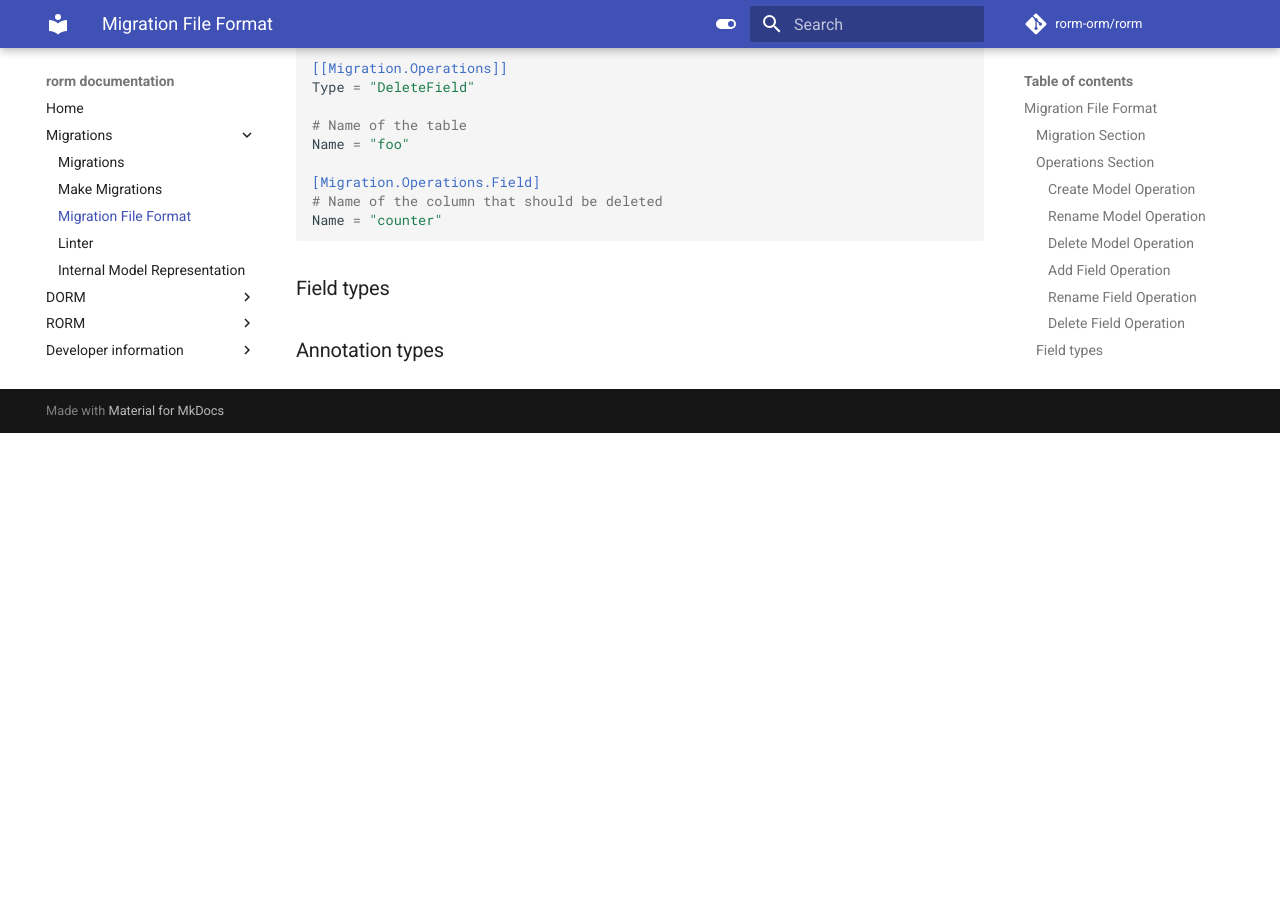
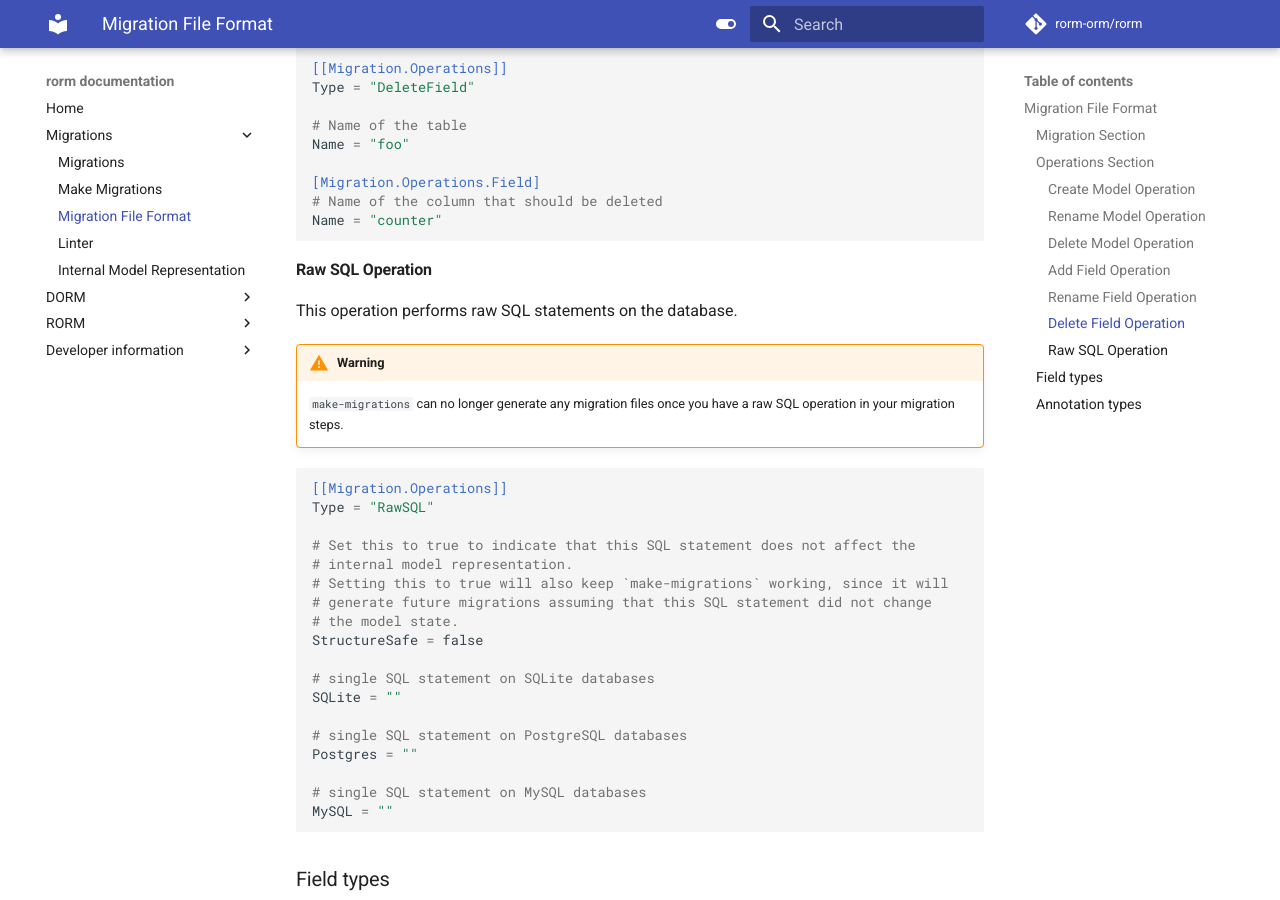
Before and after one commit to rorm-orm/docs, an MkDocs documentation site: the page built from docs/migrations/migration_files.md, in a window 1280 px wide and 900 px high, scrolled down 4105 px. Built offline with MkDocs 1.6.1 and Material for MkDocs 9.7.7, drawn with Linux system fonts in a browser that asks for light colours; comment, search, counter and statistics services are not loaded; before the commit the page ends 4538 px from its top, so only the background shows below that.

Commit message:
document RawSQL operations

````diff
--- a/docs/migrations/migration_files.md
+++ b/docs/migrations/migration_files.md
@@ -223,6 +223,34 @@ Name = "foo"
 Name = "counter"
 ```
 
+#### Raw SQL Operation
+
+This operation performs raw SQL statements on the database.
+
+!!! warning
+    `make-migrations` can no longer generate any migration files once you have a raw SQL operation in your migration steps.
+
+```toml
+[[Migration.Operations]]
+Type = "RawSQL"
+
+# Set this to true to indicate that this SQL statement does not affect the
+# internal model representation.
+# Setting this to true will also keep `make-migrations` working, since it will
+# generate future migrations assuming that this SQL statement did not change
+# the model state.
+StructureSafe = false
+
+# single SQL statement on SQLite databases
+SQLite = ""
+
+# single SQL statement on PostgreSQL databases
+Postgres = ""
+
+# single SQL statement on MySQL databases
+MySQL = ""
+```
+
 ### Field types
 
 ### Annotation types
````
